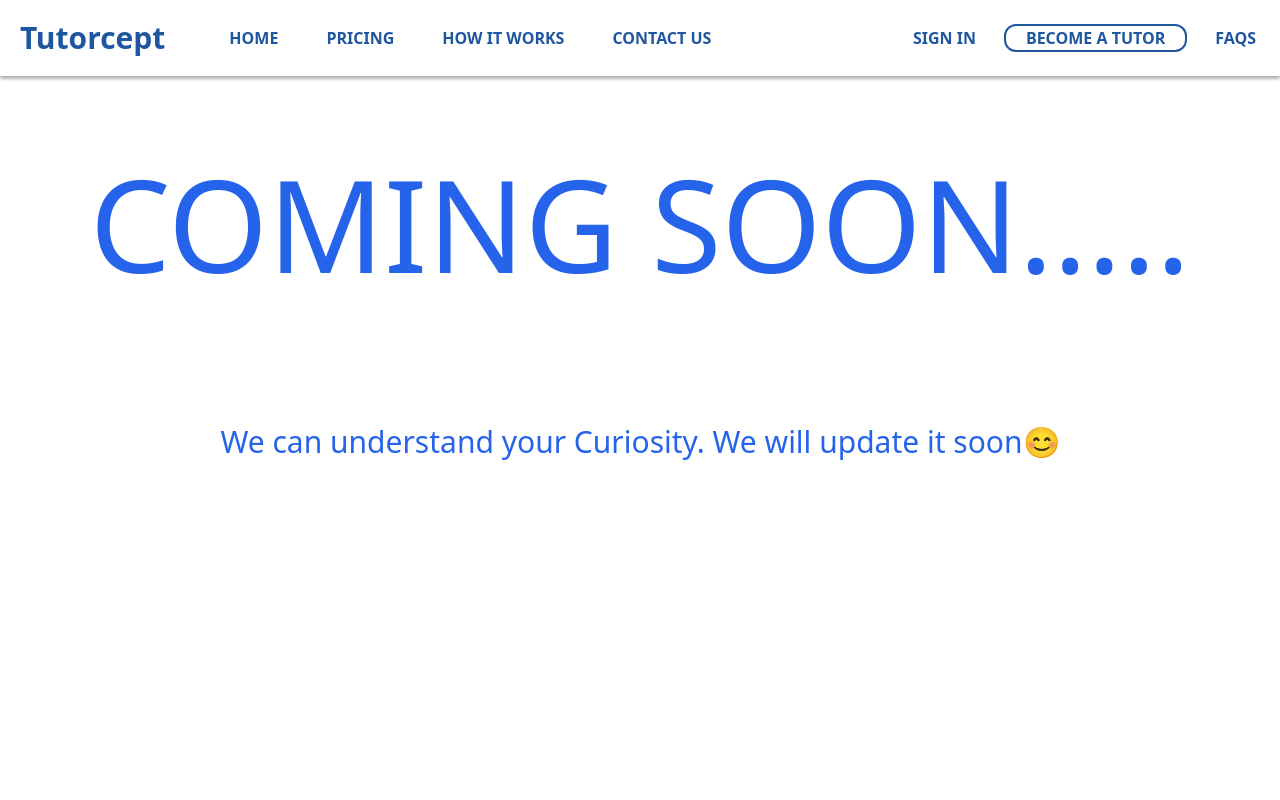
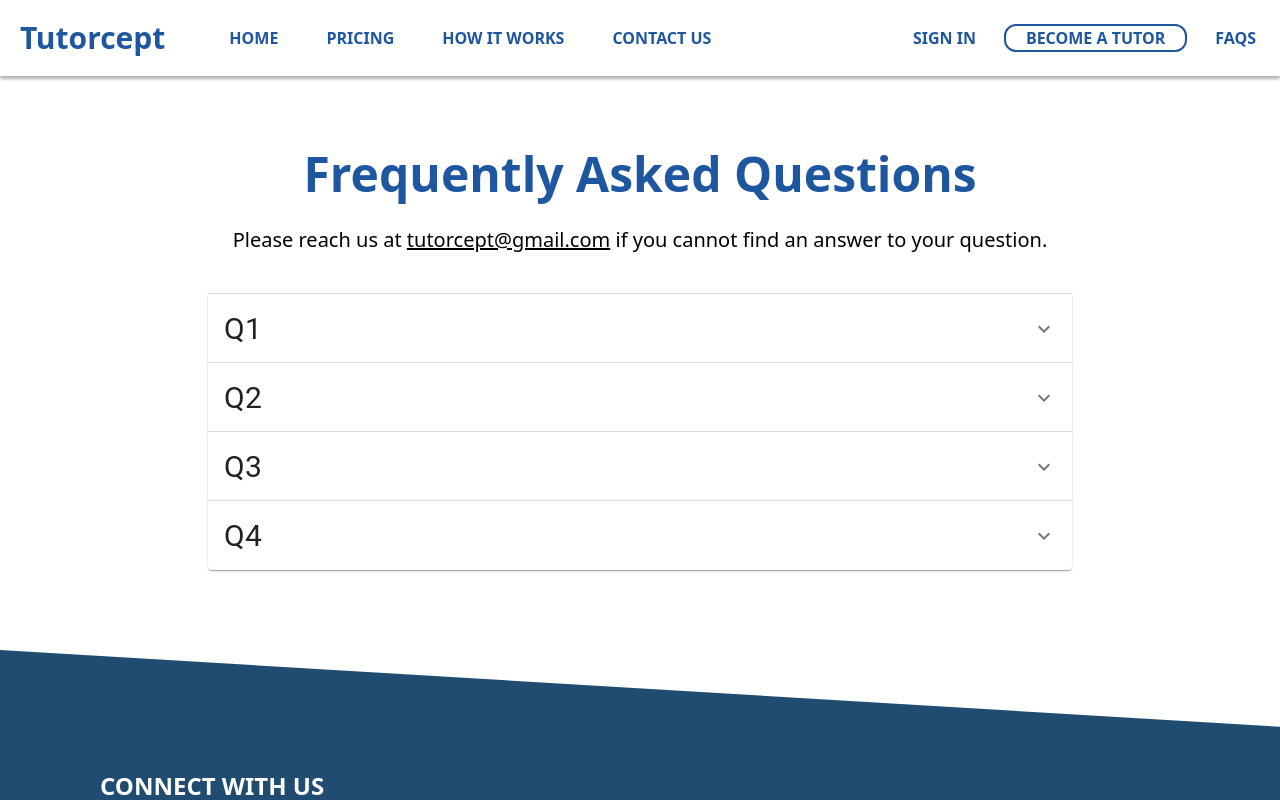
Before and after one commit to ati07/Tutorcept, a Next.js app: page /faqs in a window 1280 px wide. Shown: the top 800 px of the page. Built offline with nearby package versions, Linux system fonts and the light colour scheme.

Commit message:
16th commit

```diff
--- a/component/Banner.js
+++ b/component/Banner.js
@@ -4,8 +4,8 @@ function Banner({Title}) {
     return (
         <div className="banner flex justify-center align-center bg-banner h-[600px] .bg-center w-full object-cover">
             <div className="w-full text-center">
-                <h1 className='mt-56 text-white text-8xl '>Simplifying Concepts <br/></h1>
-                <h1 className='mt-5 text-5xl text-white'>By Online Tutoring...</h1>
+                <h1 className='mt-56 text-white text-8xl '>Simplifying Concepts... <br/></h1>
+                <h1 className='mt-5 text-5xl text-white'>Instant Online Tutoring</h1>
             </div>
         </div>
     )
--- a/component/ComingSoon.js
+++ b/component/ComingSoon.js
@@ -1,13 +1,21 @@
-function ComingSoon() {
+import Link from 'next/link'
+function ComingSoon({content}) {
     return (
-        <div className="bg-white w-full h-[500px] grid-cols-12 grid px-20 mt-24">
-            <div className="col-span-12 pt-16 text-center text-blue-600">
-                <h1 className="text-9xl">COMING SOON.....</h1>
+        <div className="bg-white w-full h-[300px] grid-cols-12 grid px-20 mt-24">
+            <div className="col-span-12 pt-16 text-center text-black">
+                <h1 className="text-6xl">We appreciate your interest!</h1>
             </div>
-            <div className="col-span-12 text-center text-blue-600 px-5 ">
-               <h1 className="text-3xl">
-                   We can understand your Curiosity. We will update it soon😊
+            <div className="col-span-12 text-center text-black px-5 ">
+               <h1 className="text-xl">
+               We request you to have patience, very soon we will reveal our {content}.
                 </h1>
+            </div>
+            <div className="col-span-12 text-center text-blue-600 px-5 h-[50px] ">
+               <Link href='/'>
+               <button className="text-xl text-white bg-blue-600 hover:bg-red-400 rounded-xl h-[50px] w-40">
+                   Find More
+                </button>
+                </Link>
             </div>
         </div>
     )
--- a/component/Header.js
+++ b/component/Header.js
@@ -83,7 +83,7 @@ function Header() {
     >
       <div className="flex">
         <Link href="/">
-          <h1 className={clr?'text-[#1e56a0] font-bold text-3xl':'text-white font-bold text-3xl'}>Tutorcept</h1>
+          <h1 className={clr?'text-[#1e56a0] font-bold text-3xl cursor-pointer':'text-white font-bold cursor-pointer text-3xl'}>Tutorcept</h1>
           {/* <div> */}
           {/* <LogoSvg width={300} height={100} fill={'red'}/> */}
           {/* <ReactLogo /> */}
--- a/component/WhiteHeader.js
+++ b/component/WhiteHeader.js
@@ -77,7 +77,7 @@ function WhiteHeader() {
     >
       <div className="flex">
         <Link href="/">
-        <h1 className={clr?'text-[#1e56a0] font-bold text-3xl':'text-white font-bold text-3xl'}>Tutorcept</h1>
+        <h1 className={clr?'text-[#1e56a0] font-bold text-3xl cursor-pointer':'text-white cursor-pointer font-bold text-3xl'}>Tutorcept</h1>
 
           {/* <div> */}
           {/* <LogoSvg width={300} height={100} fill={'red'}/> */}
--- a/pages/becometutor.js
+++ b/pages/becometutor.js
@@ -3,14 +3,15 @@ import TopHeader from "../component/TopHeader";
 import Banner from "../component/Banner";
 import ComingSoon from '../component/ComingSoon'
 import WhiteHeader from "../component/WhiteHeader";
+import Footer from '../component/Footer'
 
 function becomeTutor() {
   return (
     <div className="w-full h-[500px]">
       {/* <TopHeader /> */}
       <WhiteHeader/>
-     <ComingSoon/>
-
+     <ComingSoon content='it'/>
+     <Footer/>
     </div>
   );
 }
--- a/pages/faqs.js
+++ b/pages/faqs.js
@@ -1,19 +1,138 @@
-import TopHeader from '../component/TopHeader'
-import Header from '../component/Header'
-import Banner from '../component/Banner'
-import ComingSoon from '../component/ComingSoon'
+import TopHeader from "../component/TopHeader";
+import Header from "../component/Header";
+import Banner from "../component/Banner";
+import ComingSoon from "../component/ComingSoon";
+import React, { useState } from "react";
 import WhiteHeader from "../component/WhiteHeader";
+import Footer from "../component/Footer";
+import { makeStyles } from "@material-ui/core/styles";
+import Accordion from "@material-ui/core/Accordion";
+import AccordionDetails from "@material-ui/core/AccordionDetails";
+import AccordionSummary from "@material-ui/core/AccordionSummary";
+import Typography from "@material-ui/core/Typography";
+import ExpandMoreIcon from "@material-ui/icons/ExpandMore";
 
-function faqs() {
-    return (
-        <div className="w-full h-[500px]">
+function Faqs() {
+  const useStyles = makeStyles((theme) => ({
+    root: {
+      width: "80%",
+      height: 600,
+    },
+    heading: {
+      fontSize: theme.typography.pxToRem(30),
+      flexBasis: "33.33%",
+      flexShrink: 0,
+    },
+    secondaryHeading: {
+      fontSize: theme.typography.pxToRem(15),
+      color: theme.palette.text.secondary,
+    },
+  }));
+  const classes = useStyles();
+  const [expanded, setExpanded] = useState(false);
+
+  const handleChange = (panel) => (event, isExpanded) => {
+    setExpanded(isExpanded ? panel : false);
+  };
+  return (
+    <div className="w-full h-[500px]">
       {/* <TopHeader /> */}
-      <WhiteHeader/>
+      <WhiteHeader />
 
-     <ComingSoon/>
-
+      <div className="w-full h-[500px] flex flex-col mt-[150px] px-52">
+        <div className='text-center pb-10'>
+        <h1 className='text-5xl text-[#1e56a0] font-bold pb-7'>Frequently Asked Questions</h1>
+        <p className='text-xl'>Please reach us at <u>tutorcept@gmail.com</u> if you cannot find an answer to your question.</p>
+      </div>
+        <Accordion
+          expanded={expanded === "panel1"}
+          onChange={handleChange("panel1")}
+        >
+          <AccordionSummary
+            expandIcon={<ExpandMoreIcon />}
+            aria-controls="panel1bh-content"
+            id="panel1bh-header"
+          >
+            <Typography className={classes.heading}>
+              Q1
+            </Typography>
+            {/* <Typography className={classes.secondaryHeading}>I am an accordion</Typography> */}
+          </AccordionSummary>
+          <AccordionDetails>
+            <Typography>
+              Nulla facilisi. Phasellus sollicitudin nulla et quam mattis
+              feugiat. Aliquam eget maximus est, id dignissim quam.
+            </Typography>
+          </AccordionDetails>
+        </Accordion>
+        <Accordion
+          expanded={expanded === "panel2"}
+          onChange={handleChange("panel2")}
+        >
+          <AccordionSummary
+            expandIcon={<ExpandMoreIcon />}
+            aria-controls="panel2bh-content"
+            id="panel2bh-header"
+          >
+            <Typography className={classes.heading}>Q2</Typography>
+            {/* <Typography className={classes.secondaryHeading}>
+            You are currently not an owner
+          </Typography> */}
+          </AccordionSummary>
+          <AccordionDetails>
+            <Typography>
+              Donec placerat, lectus sed mattis semper, neque lectus feugiat
+              lectus, varius pulvinar diam eros in elit. Pellentesque convallis
+              laoreet laoreet.
+            </Typography>
+          </AccordionDetails>
+        </Accordion>
+        <Accordion
+          expanded={expanded === "panel3"}
+          onChange={handleChange("panel3")}
+        >
+          <AccordionSummary
+            expandIcon={<ExpandMoreIcon />}
+            aria-controls="panel3bh-content"
+            id="panel3bh-header"
+          >
+            <Typography className={classes.heading}>
+              Q3
+            </Typography>
+            {/* <Typography className={classes.secondaryHeading}>
+            Filtering has been entirely disabled for whole web server
+          </Typography> */}
+          </AccordionSummary>
+          <AccordionDetails>
+            <Typography>
+              Nunc vitae orci ultricies, auctor nunc in, volutpat nisl. Integer
+              sit amet egestas eros, vitae egestas augue. Duis vel est augue.
+            </Typography>
+          </AccordionDetails>
+        </Accordion>
+        <Accordion
+          expanded={expanded === "panel4"}
+          onChange={handleChange("panel4")}
+        >
+          <AccordionSummary
+            expandIcon={<ExpandMoreIcon />}
+            aria-controls="panel4bh-content"
+            id="panel4bh-header"
+          >
+            <Typography className={classes.heading}>Q4</Typography>
+          </AccordionSummary>
+          <AccordionDetails>
+            <Typography>
+              Nunc vitae orci ultricies, auctor nunc in, volutpat nisl. Integer
+              sit amet egestas eros, vitae egestas augue. Duis vel est augue.
+            </Typography>
+          </AccordionDetails>
+        </Accordion>
+      </div>
+      {/* <ComingSoon content='it'/> */}
+      <Footer />
     </div>
-    )
+  );
 }
 
-export default faqs
+export default Faqs;
--- a/pages/howitworks.js
+++ b/pages/howitworks.js
@@ -3,6 +3,7 @@ import TopHeader from '../component/TopHeader'
 import Banner from '../component/Banner'
 import ComingSoon from '../component/ComingSoon'
 import WhiteHeader from "../component/WhiteHeader";
+import Footer from '../component/Footer'
 
 const howItWorks = () => {
     return (
@@ -10,8 +11,8 @@ const howItWorks = () => {
       {/* <TopHeader /> */}
       <WhiteHeader/>
 
-     <ComingSoon/>
-
+     <ComingSoon content='it'/>
+     <Footer/>
     </div>
     )
 }
--- a/pages/pricing.js
+++ b/pages/pricing.js
@@ -11,7 +11,7 @@ const pricing = () => {
             {/* <TopHeader />      */}
             <WhiteHeader/>
 
-     <ComingSoon/>
+     <ComingSoon content='pricing plan'/>
      <Footer/>
 
         </div>
--- a/styles/globals.css
+++ b/styles/globals.css
@@ -34,7 +34,15 @@ body {
   /* clip-path:polygon(0% 0%, 100% 0%, 50% 100%); */
   clip-path: polygon(50% 0%, 100% 38%, 82% 100%, 18% 100%, 0% 38%);
 }
-
+.lgsquare{
+  clip-path: polygon(50% 0%, 100% 50%, 50% 100%, 0% 50%);
+}
+.lgshape{
+  clip-path: polygon(0 0, 45% 0, 100% 56%, 100% 100%);
+}
+.lgcircle{
+  clip-path: circle(46.6% at 0 100%);
+}
 .whyusbutton>button{
   color:#fff;
   min-width: 280px;
```
Also changed, not shown: component/LoginComponent.js (+13 -6 lines), public/Free-Logo.png (added), 1 other file (tests, documents, lock files or other folders).
